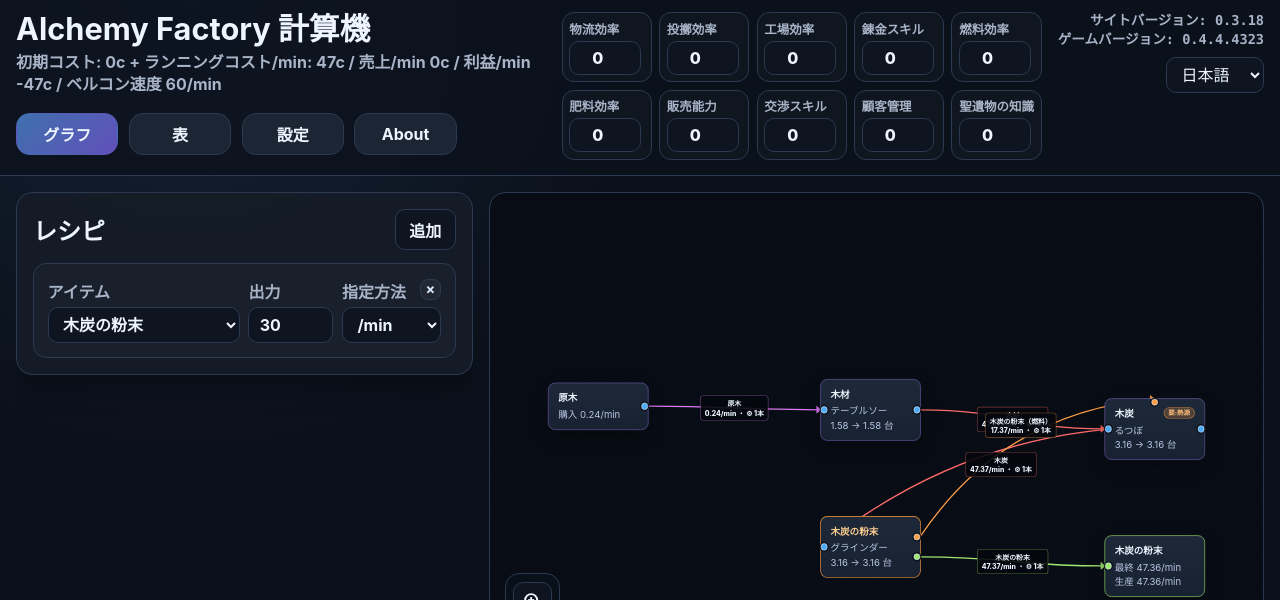
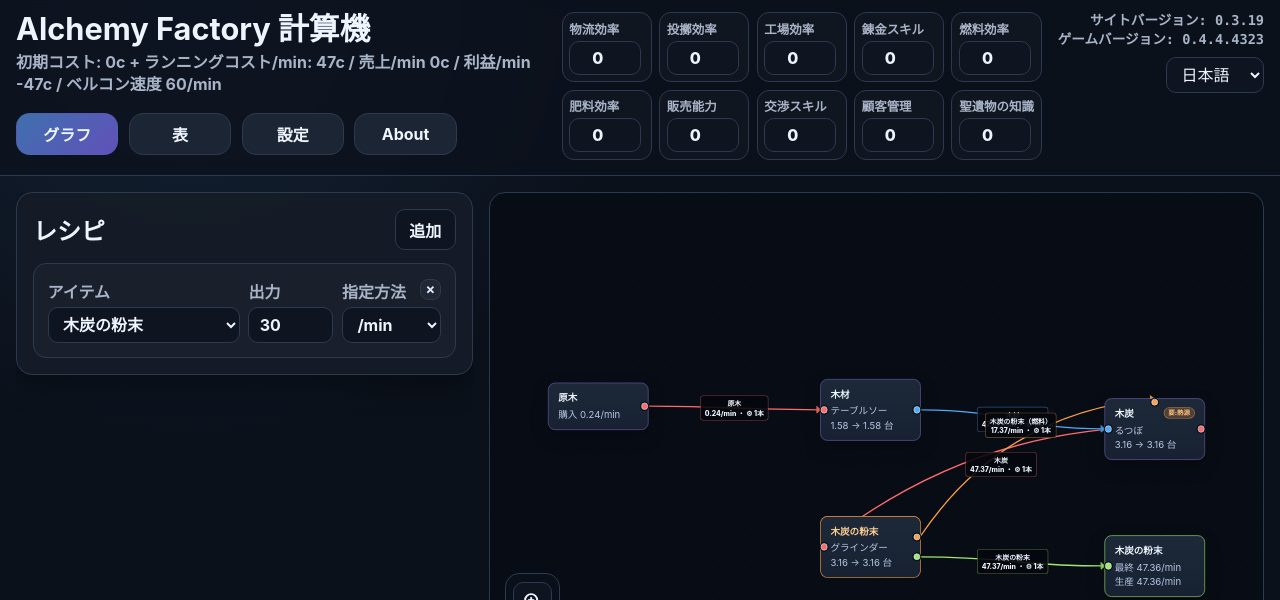
Before and after one commit to spaltfcy/alchemyfactory-calculator, a React (Vite) app: page / in a window 1280 px wide. Shown: the top 600 px of the page. Built offline with nearby package versions, Linux system fonts and the light colour scheme.

Commit message:
Normalize graph line color rules

```diff
--- a/package.json
+++ b/package.json
@@ -1,6 +1,6 @@
 {
   "name": "alchemyfactory-calculator",
-  "version": "0.3.18",
+  "version": "0.3.19",
   "private": true,
   "type": "module",
   "scripts": {
--- a/src/App.tsx
+++ b/src/App.tsx
@@ -12,7 +12,7 @@ import { SettingsTab } from './components/SettingsTab';
 import { AboutTab } from './components/AboutTab';
 import { formatCopper, formatNumber } from './utils/format';
 
-const APP_VERSION = '0.3.18';
+const APP_VERSION = '0.3.19';
 const GAME_VERSION = '0.4.4.4323';
 
 type RuntimeFlags = {
--- a/src/components/GraphTab.tsx
+++ b/src/components/GraphTab.tsx
@@ -33,7 +33,7 @@ type EdgeData = {
   itemName?: string;
   rateLabel?: string;
   color?: string;
-  inputColor?: string; cycleSide?: number;
+  cycleSide?: number;
   labelShiftY?: number;
   outputOrder?: number;
 };
@@ -185,7 +185,7 @@ function realignIncomingHandlesBySourceY(nodes: Node[], edges: Edge[]) {
     targetHandles.push({
      id,
      topPct: ((index + 1) / (sideEdges.length + 1)) * 100,
-     color: String(data.inputColor ?? data.color ?? '#7dc4ff'),
+     color: String(data.color ?? '#7dc4ff'),
      side,
     });
    });
@@ -218,7 +218,7 @@ function realignIncomingHandlesBySourceY(nodes: Node[], edges: Edge[]) {
     sourceHandles.push({
      id,
      topPct: ((index + 1) / (sideEdges.length + 1)) * 100,
-     color: String(data.inputColor ?? data.color ?? '#7dc4ff'),
+     color: String(data.color ?? '#7dc4ff'),
      side,
     });
    });
--- a/src/engine/graph.ts
+++ b/src/engine/graph.ts
@@ -38,28 +38,19 @@ export type PlannerNodeData = {
 
 const FLOW_COLORS = [
  '#ff6b6b',
+ '#4dabf7',
+ '#9775fa',
+ '#20c997',
  '#f06595',
+ '#74c0fc',
+ '#38d9a9',
+ '#91a7ff',
+ '#ffa94d',
  '#cc5de8',
- '#845ef7',
- '#ff922b',
- '#ffa94d',
- '#e64980',
- '#da77f2',
-] as const;
-
-const INPUT_FLOW_COLORS = [
- '#4dabf7',
- '#74c0fc',
- '#15aabf',
- '#22b8cf',
- '#20c997',
- '#38d9a9',
- '#a5d8ff',
- '#66d9e8',
 ] as const;
 
 
-const DEFAULT_FLOW_COLOR = '#7dc4ff';
+const DEFAULT_FLOW_COLOR = '#ff6b6b';
 const FINAL_FLOW_COLOR = '#9fe870';
 const DISCARD_FLOW_COLOR = '#ffd43b';
 const FUEL_FLOW_COLOR = '#ff9f43';
@@ -152,11 +143,6 @@ function inputSortKey(recipeId: string, itemId: string): number {
  return index >= 0 ? index : 9999;
 }
 
-function colorForRecipeInput(recipeId: string, itemId: string): string {
- const index = inputSortKey(recipeId, itemId);
- return INPUT_FLOW_COLORS[index % INPUT_FLOW_COLORS.length] ?? DEFAULT_FLOW_COLOR;
-}
-
 function colorIndexFromKey(key: string): number {
  let hash = 0;
  for (let i = 0; i < key.length; i += 1) {
@@ -165,8 +151,8 @@ function colorIndexFromKey(key: string): number {
  return hash;
 }
 
-function colorForExternalOutput(itemId: string): string {
- return FLOW_COLORS[colorIndexFromKey(itemId) % FLOW_COLORS.length] ?? DEFAULT_FLOW_COLOR;
+function colorForExternalOutput(_itemId: string): string {
+ return DEFAULT_FLOW_COLOR;
 }
 
 function marker(color: string) {
@@ -211,9 +197,7 @@ function makeEdge(args: {
   itemId: string;
   rate: number;
   belts: number;
-  color: string;
- inputColor?: string;
-  lang: Lang;
+  color: string;  lang: Lang;
   dashed?: boolean;
   itemLabel?: string;
   rateLabelText?: string;
@@ -236,9 +220,7 @@ function makeEdge(args: {
       rateLabel: args.rateLabelText ?? rateLabel(args.rate, args.belts, args.lang, args.settings),
   sourceSide: args.sourceSide,
   targetSide: args.targetSide,
-      color: args.color,
- inputColor: args.inputColor ?? args.color,
-      cycleSide: 0,
+      color: args.color,      cycleSide: 0,
       labelShiftY: 0,
       outputOrder: args.outputOrder ?? 9999,
     },
@@ -319,6 +301,88 @@ function buildPlannerHandleData(edges: Edge[], direction: 'source' | 'target'):
  return handles;
 }
 
+function isNormalFlowEdge(edge: Edge): boolean {
+ return edge.id.startsWith('in:');
+}
+
+function readEdgeColor(edge: Edge): string {
+ const data = edge.data as { color?: string } | undefined;
+ return String(data?.color ?? DEFAULT_FLOW_COLOR);
+}
+
+function chooseNormalFlowColor(avoidColors: Set<string>, offset: number): string {
+ if (avoidColors.size <= 0) return DEFAULT_FLOW_COLOR;
+ const candidates = FLOW_COLORS.filter((color) => !avoidColors.has(color));
+ if (candidates.length <= 0) return DEFAULT_FLOW_COLOR;
+ return candidates[Math.abs(offset) % candidates.length] ?? DEFAULT_FLOW_COLOR;
+}
+
+function writeEdgeColor(edge: Edge, color: string) {
+ const style = (edge.style ?? {}) as Record<string, unknown>;
+ const dashed = typeof style.strokeDasharray === 'string' && style.strokeDasharray.length > 0;
+ edge.style = edgeStyle(color, dashed);
+ edge.markerEnd = marker(color);
+ const data = { ...((edge.data ?? {}) as Record<string, unknown>) };
+ delete data.inputColor;
+ data.color = color;
+ edge.data = data;
+}
+
+function normalizeNormalFlowColors(edges: Edge[]) {
+ const normalEdges = edges.filter(isNormalFlowEdge);
+ if (normalEdges.length <= 0) return;
+
+ for (const edge of normalEdges) {
+  writeEdgeColor(edge, DEFAULT_FLOW_COLOR);
+ }
+
+ const maxPasses = Math.min(Math.max(normalEdges.length, 1), 24);
+ for (let pass = 0; pass < maxPasses; pass += 1) {
+  const incomingColorsByNode = new Map<string, Set<string>>();
+  const outgoingEdgesByNode = new Map<string, Edge[]>();
+
+  for (const edge of normalEdges) {
+   const incoming = incomingColorsByNode.get(edge.target) ?? new Set<string>();
+   incoming.add(readEdgeColor(edge));
+   incomingColorsByNode.set(edge.target, incoming);
+
+   const outgoing = outgoingEdgesByNode.get(edge.source) ?? [];
+   outgoing.push(edge);
+   outgoingEdgesByNode.set(edge.source, outgoing);
+  }
+
+  let changed = false;
+  for (const [nodeId, outgoingEdges] of outgoingEdgesByNode.entries()) {
+   const avoidColors = incomingColorsByNode.get(nodeId) ?? new Set<string>();
+   const sorted = [...outgoingEdges].sort((a, b) => {
+    const ad = a.data as Record<string, unknown> | undefined;
+    const bd = b.data as Record<string, unknown> | undefined;
+    return (
+     Number(ad?.outputOrder ?? 9999) - Number(bd?.outputOrder ?? 9999) ||
+     String(ad?.itemId ?? '').localeCompare(String(bd?.itemId ?? '')) ||
+     a.target.localeCompare(b.target)
+    );
+   });
+
+   const colorByItem = new Map<string, string>();
+   for (const edge of sorted) {
+    const data = edge.data as Record<string, unknown> | undefined;
+    const key = String(data?.itemId ?? edge.id);
+    let nextColor = colorByItem.get(key);
+    if (!nextColor) {
+     nextColor = chooseNormalFlowColor(avoidColors, colorByItem.size);
+     colorByItem.set(key, nextColor);
+    }
+    if (readEdgeColor(edge) !== nextColor) {
+     writeEdgeColor(edge, nextColor);
+     changed = true;
+    }
+   }
+  }
+
+  if (!changed) break;
+ }
+}
 function decorateEdgesAndHandles(nodes: Node[], edges: Edge[]) {
   const directedGroups = new Map<string, Edge[]>();
   const undirectedRecipeGroups = new Map<string, Edge[]>();
@@ -583,9 +647,7 @@ for (const itemId of new Set([...sourceItemIds, ...finalItemIds])) {
 
     if (sourceId === targetId) continue;
 
-    const color = producerRecipeId ? colorForRecipeOutput(producerRecipeId, edge.fromItemId) : colorForExternalOutput(edge.fromItemId);
-
- const inputColor = colorForRecipeInput(edge.toRecipeId, edge.fromItemId);
+    const color = DEFAULT_FLOW_COLOR;
 
     addOrMergeEdge(
       edges,
@@ -597,8 +659,7 @@ for (const itemId of new Set([...sourceItemIds, ...finalItemIds])) {
         rate: edge.rate,
         belts: edge.belts,
         color,
-   inputColor,
-        lang,
+lang,
   settings,
         outputOrder: inputSortKey(edge.toRecipeId, edge.fromItemId),
       }),
@@ -760,7 +821,8 @@ for (const itemId of new Set([...sourceItemIds, ...finalItemIds])) {
   }
  }
 
-decorateEdgesAndHandles(nodes, edges);
+normalizeNormalFlowColors(edges);
+ decorateEdgesAndHandles(nodes, edges);
 
   return { nodes, edges };
 }
```
